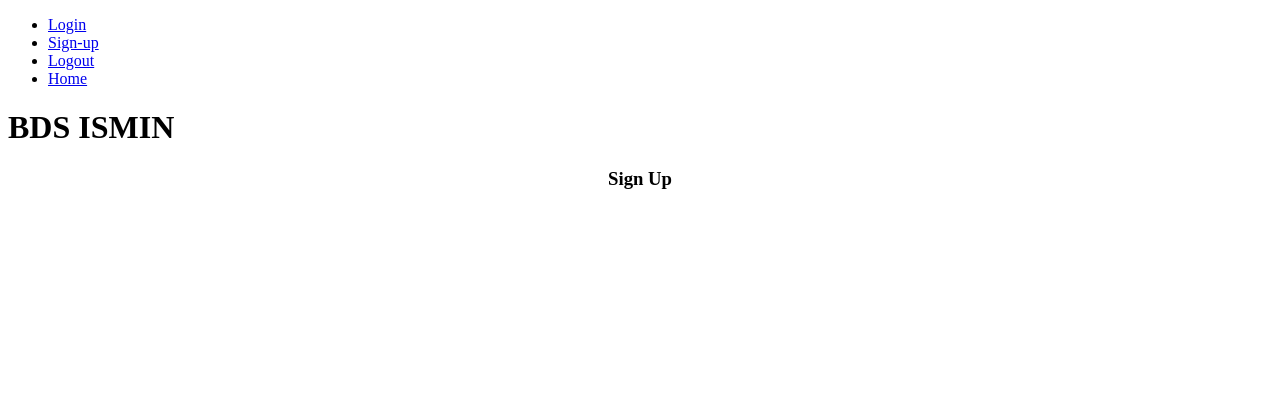
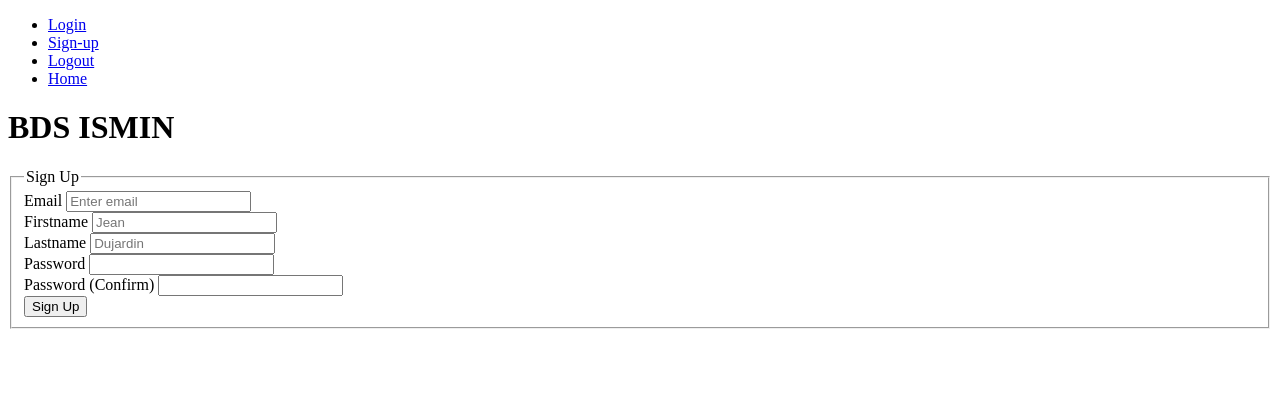
Before and after one commit to Matth-M/site-bds-ismin, a Flask app: template website/templates/sign_up.html in a window 1280 px wide. Shown: the top 406 px of the page. Run offline with Flask 2, Linux system fonts and the light colour scheme; the template is opened without the code that fills it, so the values that code supplies are empty.

Commit message:
Add html templates for authentication

```diff
--- a/website/templates/base.html
+++ b/website/templates/base.html
@@ -12,9 +12,9 @@
 	<nav class="navbar">
 		<ul>
 			<li><a href="/login" id="login">Login</a></li>
-			<li><a href="/signUp" id="sign-up">Sign-up</a></li>
+			<li><a href="/sign-up" id="signUp">Sign-up</a></li>
 			<li><a href="/logout" id="logout">Logout</a></li>
-			<li><a href="/home" id="home">Home</a></li>
+			<li><a href="/" id="home">Home</a></li>
 		</ul>
 	</nav>
 	<header>
--- a/website/templates/home.html
+++ b/website/templates/home.html
@@ -3,5 +3,5 @@
 BDS
 {% endblock %}
 {% block content %}
-<h1>BDS ISMIN</h1>
+<h1>Welcome!</h1>
 {% endblock %}
--- a/website/templates/sign_up.html
+++ b/website/templates/sign_up.html
@@ -1,9 +1,32 @@
 {% extends "base.html" %}
 {% block title %}
-BDS
+Sign Up
 {% endblock %}
 {% block content %}
-<form action="POST">
-	<h3 align="center">Sign Up</h3>
+<form method="POST">
+	<fieldset>
+		<legend>Sign Up</legend>
+		<div class="input-container">
+			<label for="email">Email</label>
+			<input type="email" id="email" name="email" placeholder="Enter email">
+		</div>
+		<div class="input-container">
+			<label for="firstname">Firstname</label>
+			<input type="text" id="firstname" name="firstname" placeholder="Jean">
+		</div>
+		<div class="input-container">
+			<label for="lastname">Lastname</label>
+			<input type="text" id="last-name" name="last-name" placeholder="Dujardin">
+		</div>
+		<div class="input-container">
+			<label for="password">Password</label>
+			<input type="password" id="password" name="password">
+		</div>
+		<div class="input-container">
+			<label for="password-confirm">Password (Confirm)</label>
+			<input type="password-confirm" id="password-confirm" name="password-confirm">
+		</div>
+		<button type="submit" class="submit">Sign Up</button>
+	</fieldset>
 </form>
 {% endblock %}
```
Also changed, not shown: website/templates/login.html (added, +21 -0 lines).
